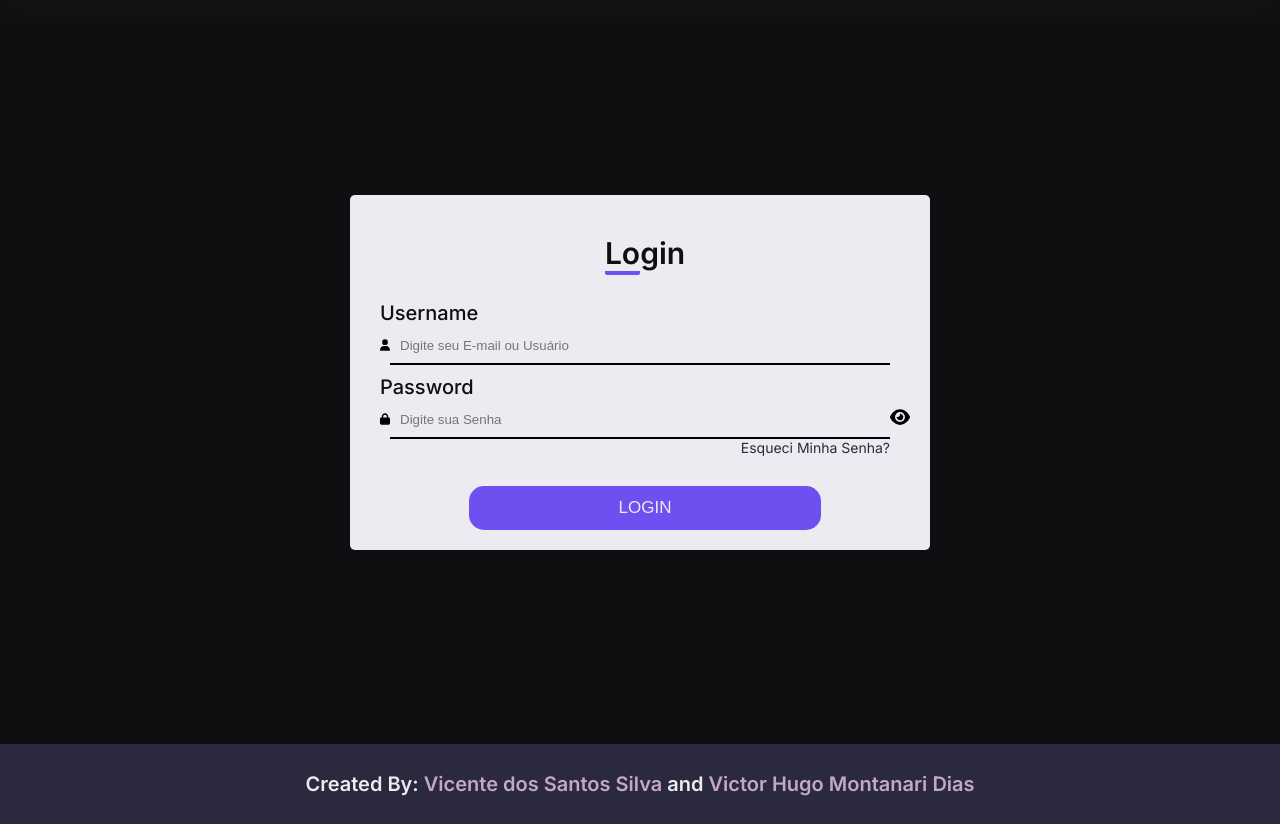
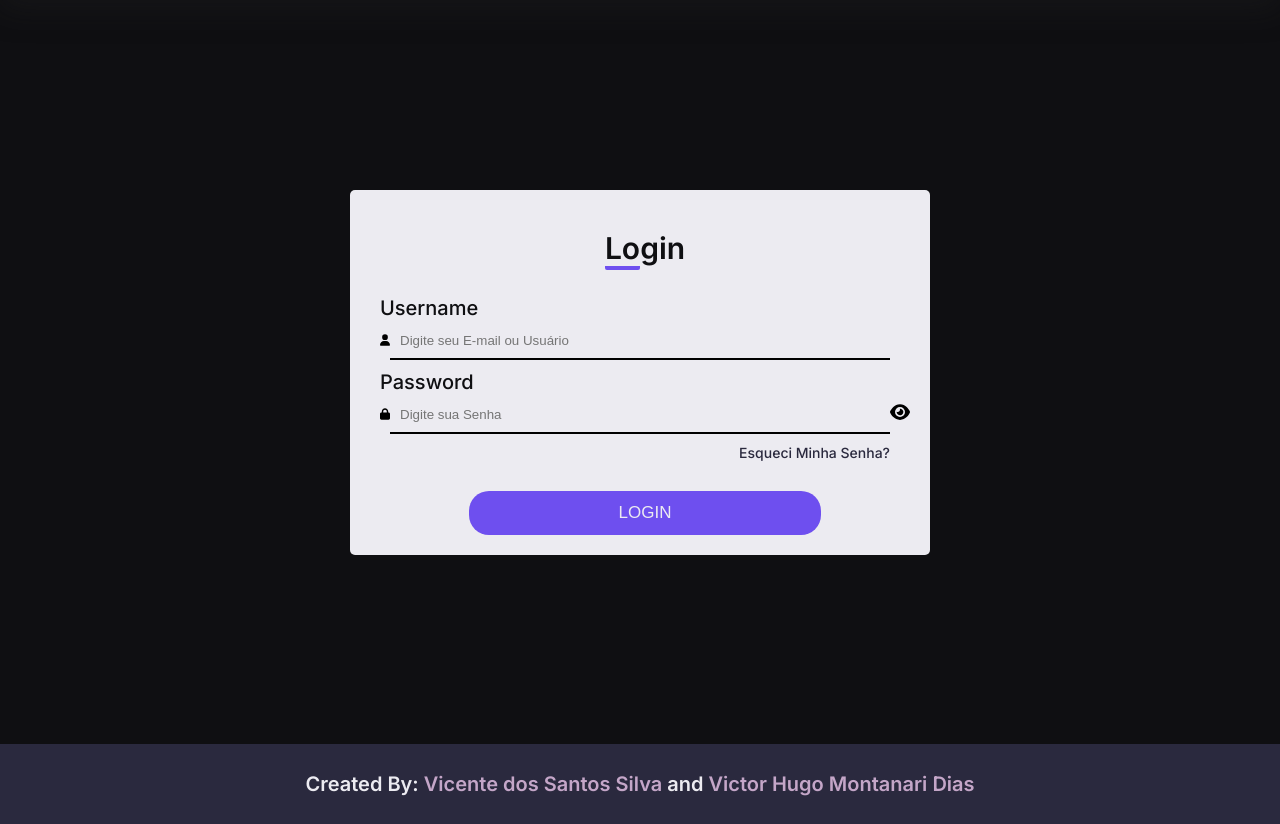
Before and after one commit to vct-h-dias/FinanceOP, a PHP site: page /pages/signin.html in a window 1280 px wide. Shown: the part 56-880 px from the top of the page. Run offline with PHP 8.4, Linux system fonts and the light colour scheme.

Commit message:
new releases

```diff
--- a/pages/signin.html
+++ b/pages/signin.html
@@ -44,16 +44,16 @@
                 <div class="form-group">
                     <label for="email">Username</label>
                     <div class="input-control">
-                        <img src="../assets/user-solid.svg" width="10px" alt="">
+                        <img src="../assets/user-solid.svg" class="no_select_image" width="10px">
                         <input type="text" class="form-control" name="email" id="email" placeholder="Digite seu E-mail ou Usuário" required> </input>
                     </div>
                 </div>
                 <div class="form-group">
                     <label for="password">Password</label>
                     <div class="input-control">
-                        <img src="../assets/lock-solid.svg" width="10px" alt="fa fa-lock">
+                        <img src="../assets/lock-solid.svg" class="no_select_image" width="10px">
                         <input type="password" class="form-control" name="password" id="password" placeholder="Digite sua Senha" required>
-                        <button type="button" id="show-password-btn"><img src="../assets/eye-solid.svg" width="20px" alt="fa fa-eye"></button>
+                        <button type="button" id="show-password-btn"><img src="../assets/eye-solid.svg" width="20px"></button>
                     </div>
                     <a href="/pages/">Esqueci Minha Senha?</a>
                 </div>
--- a/styles/styles_signin.css
+++ b/styles/styles_signin.css
@@ -44,12 +44,13 @@ form h1 {
   margin-top: 2rem;
   margin-bottom: 2rem;
   color: var(--Black1);
+  font-weight: bold;
 }
 
 form span {
-    color: var(--Black1);
-    border-bottom: 4px solid var(--Purple2);
-    border-radius: 2px;
+  color: var(--Black1);
+  border-bottom: 4px solid var(--Purple2);
+  border-radius: 2px;
 }
 
 form a {
@@ -57,6 +58,8 @@ form a {
   text-align: right;
   font-size: 1.4rem;
   margin-right: 2rem;
+  margin-top: 1rem;
+  font-weight: 500;
 }
 
 form a:hover {
@@ -116,7 +119,7 @@ form a:hover {
   font-size: 1.7rem;
   background-color: var(--Purple2);
   border: none;
-  border-radius: 15px;
+  border-radius: 20px;
   color: var(--White);
   margin-top: 3rem;
 }
```
